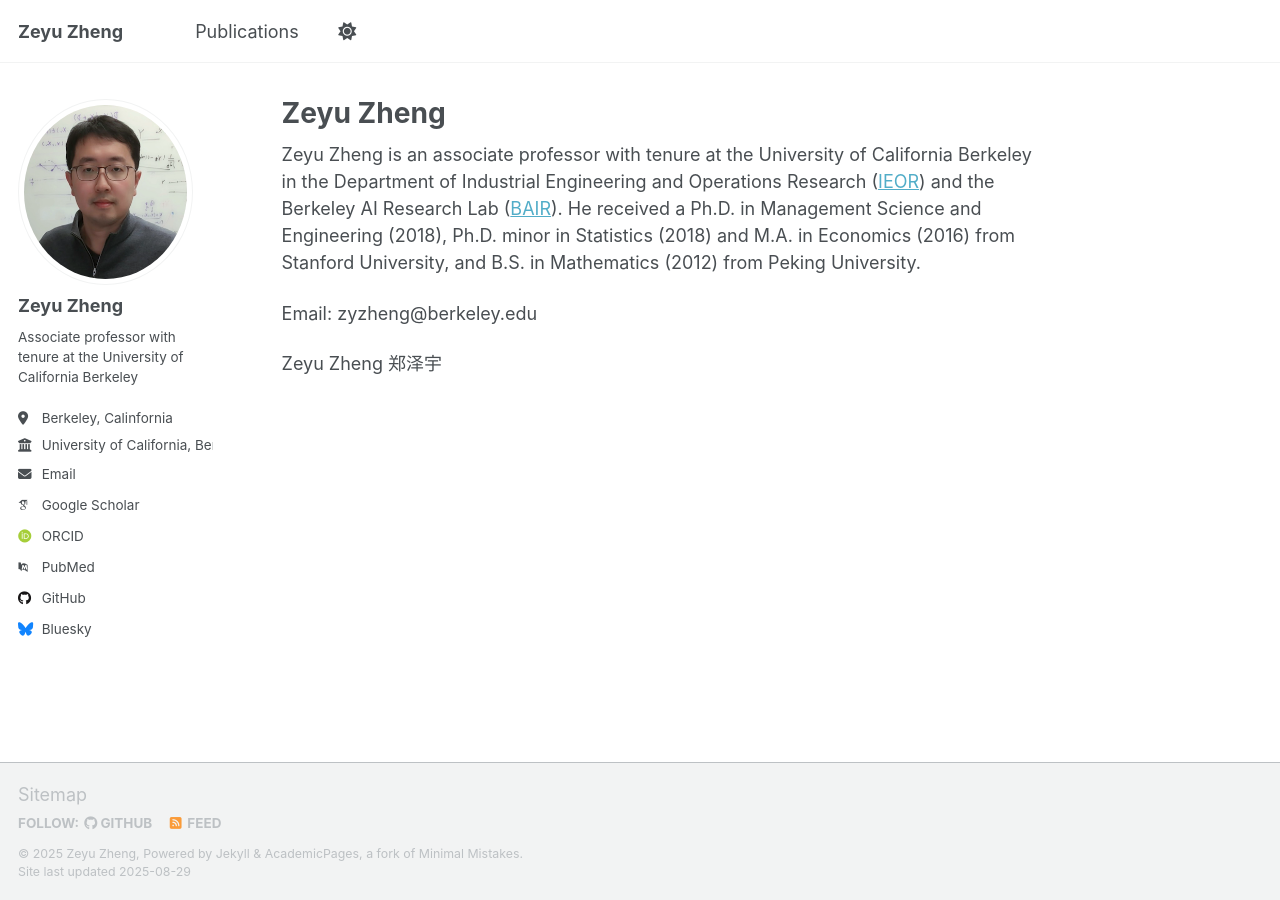
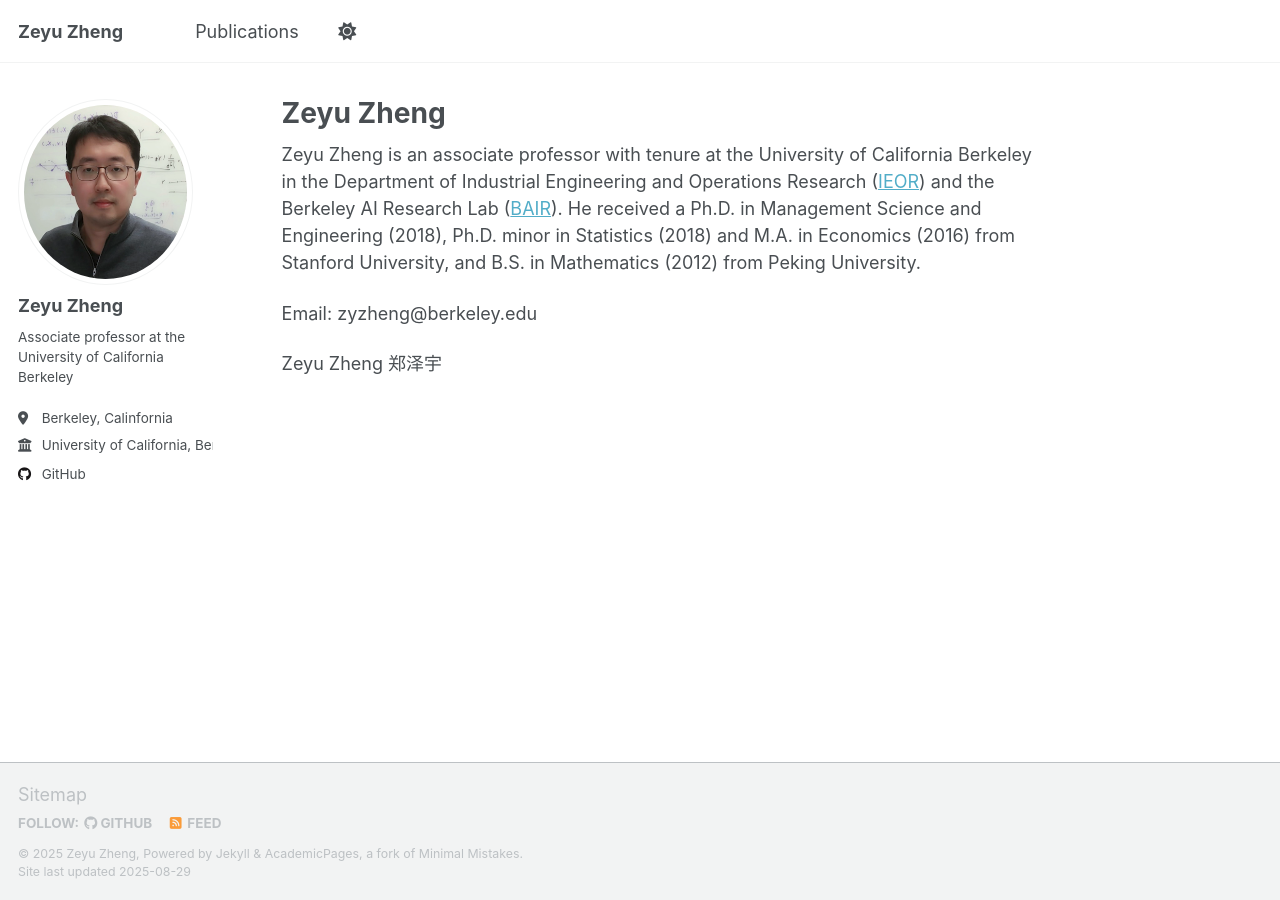
Before and after one commit to zheng80/zheng80.github.io, a Jekyll site: the page built from _pages/about.md, in a window 1280 px wide. Built offline with Jekyll 4.4.1, drawn with Linux system fonts in a browser that asks for light colours; some web fonts are replaced; a script that is not in the unit is left out.

Commit message:
Update _config.yml

```diff
--- a/_config.yml
+++ b/_config.yml
@@ -25,21 +25,21 @@ author:
   avatar           : "profile.png"
   name             : "Zeyu Zheng"
   pronouns         : # example: "she/her"
-  bio              : "Associate professor with tenure at the University of California Berkeley"
+  bio              : "Associate professor at the University of California Berkeley"
   location         : "Berkeley, Calinfornia"
   employer         : "University of California, Berkeley"
   uri              : # URL
-  email            : "zyzheng@berkeley.edu"
+  # email            : "zyzheng@berkeley.edu"
 
   # Academic websites
   academia         : # URL
   arxiv            : # URL - Update with the correct link to your profile
-  googlescholar    : "https://scholar.google.com/citations?user=PS_CX0AAAAAJ"
+  #googlescholar    : "https://scholar.google.com/citations?user=PS_CX0AAAAAJ"
   inspire-hep      : # URL
   impactstory      : # URL
-  orcid            : "http://orcid.org/yourorcidurl"
+  #orcid            : "http://orcid.org/yourorcidurl"
   semantic         : # URL
-  pubmed           : "https://www.ncbi.nlm.nih.gov/pubmed/?term=john+snow"
+  #pubmed           : "https://www.ncbi.nlm.nih.gov/pubmed/?term=john+snow"
   researchgate     : # URL
   scopus           : # URL
 
@@ -53,7 +53,7 @@ author:
 
   # Social media
   artstation       : # Username
-  bluesky          : "bsky.app" # Replace this with you Bluesky username
+  # bluesky          : "bsky.app" # Replace this with you Bluesky username
   facebook         : # Username
   flickr           : # Username
   foursquare       : # Username
```
